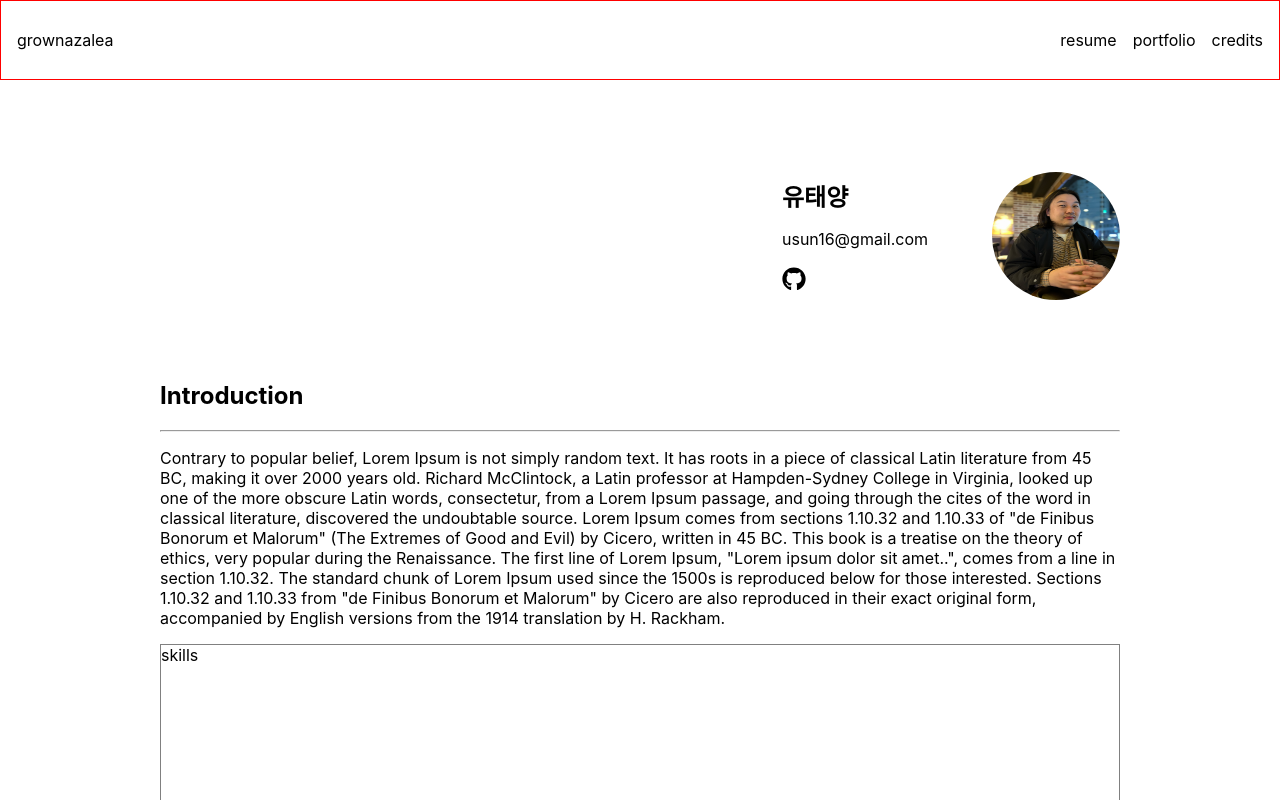
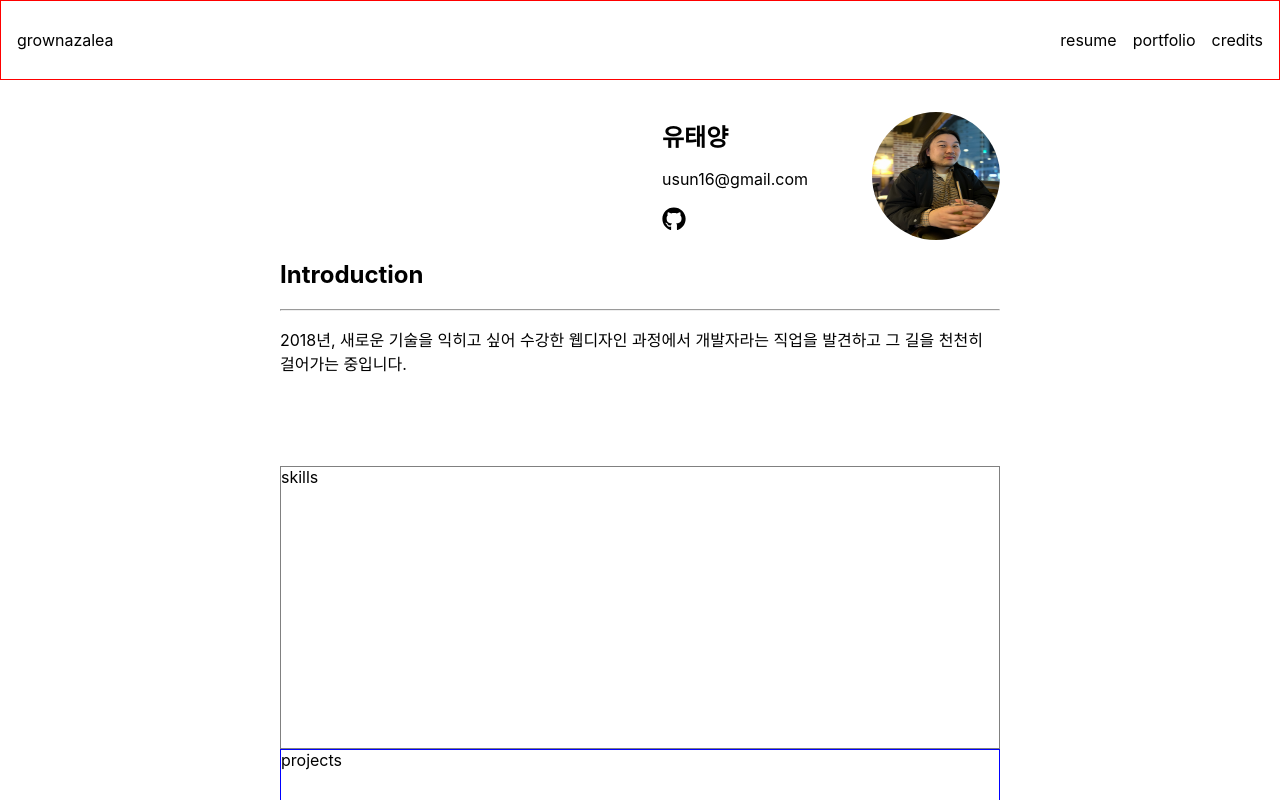
Before and after one commit to babyazalea/grownazalea, a Next.js app: page / in a window 1280 px wide. Shown: the top 800 px of the page. Built offline with nearby package versions, Linux system fonts and the light colour scheme.

Commit message:
added intro...?

```diff
--- a/components/resume/introduction.js
+++ b/components/resume/introduction.js
@@ -8,22 +8,8 @@ export default function Introduction() {
       <hr />
       <article>
         <p>
-          Contrary to popular belief, Lorem Ipsum is not simply random text. It
-          has roots in a piece of classical Latin literature from 45 BC, making
-          it over 2000 years old. Richard McClintock, a Latin professor at
-          Hampden-Sydney College in Virginia, looked up one of the more obscure
-          Latin words, consectetur, from a Lorem Ipsum passage, and going
-          through the cites of the word in classical literature, discovered the
-          undoubtable source. Lorem Ipsum comes from sections 1.10.32 and
-          1.10.33 of "de Finibus Bonorum et Malorum" (The Extremes of Good and
-          Evil) by Cicero, written in 45 BC. This book is a treatise on the
-          theory of ethics, very popular during the Renaissance. The first line
-          of Lorem Ipsum, "Lorem ipsum dolor sit amet..", comes from a line in
-          section 1.10.32. The standard chunk of Lorem Ipsum used since the
-          1500s is reproduced below for those interested. Sections 1.10.32 and
-          1.10.33 from "de Finibus Bonorum et Malorum" by Cicero are also
-          reproduced in their exact original form, accompanied by English
-          versions from the 1914 translation by H. Rackham.
+          2018년, 새로운 기술을 익히고 싶어 수강한 웹디자인 과정에서 개발자라는
+          직업을 발견하고 그 길을 천천히 걸어가는 중입니다.
         </p>
       </article>
     </div>
--- a/styles/layout.module.css
+++ b/styles/layout.module.css
@@ -7,7 +7,7 @@
 }
 
 .main {
-  width: 100%;
+  width: 75%;
   display: flex;
   justify-content: center;
 }
--- a/styles/resume.module.css
+++ b/styles/resume.module.css
@@ -3,6 +3,6 @@
   height: 90%;
   display: grid;
   align-content: center;
-  grid-template-rows: 1fr 1fr 1fr 3.5fr;
+  grid-template-rows: 1fr 2fr 2.5fr 3.5fr;
   padding-top: 2rem;
 }
```
